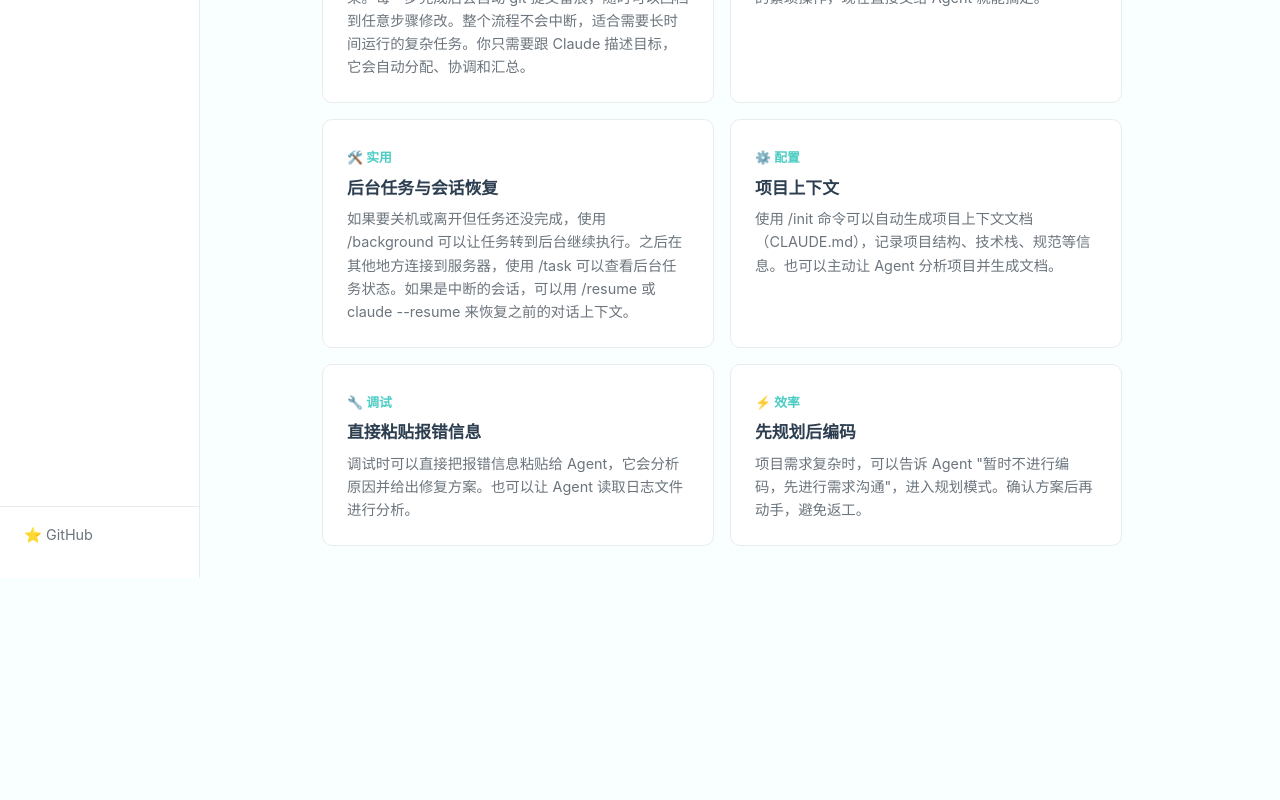
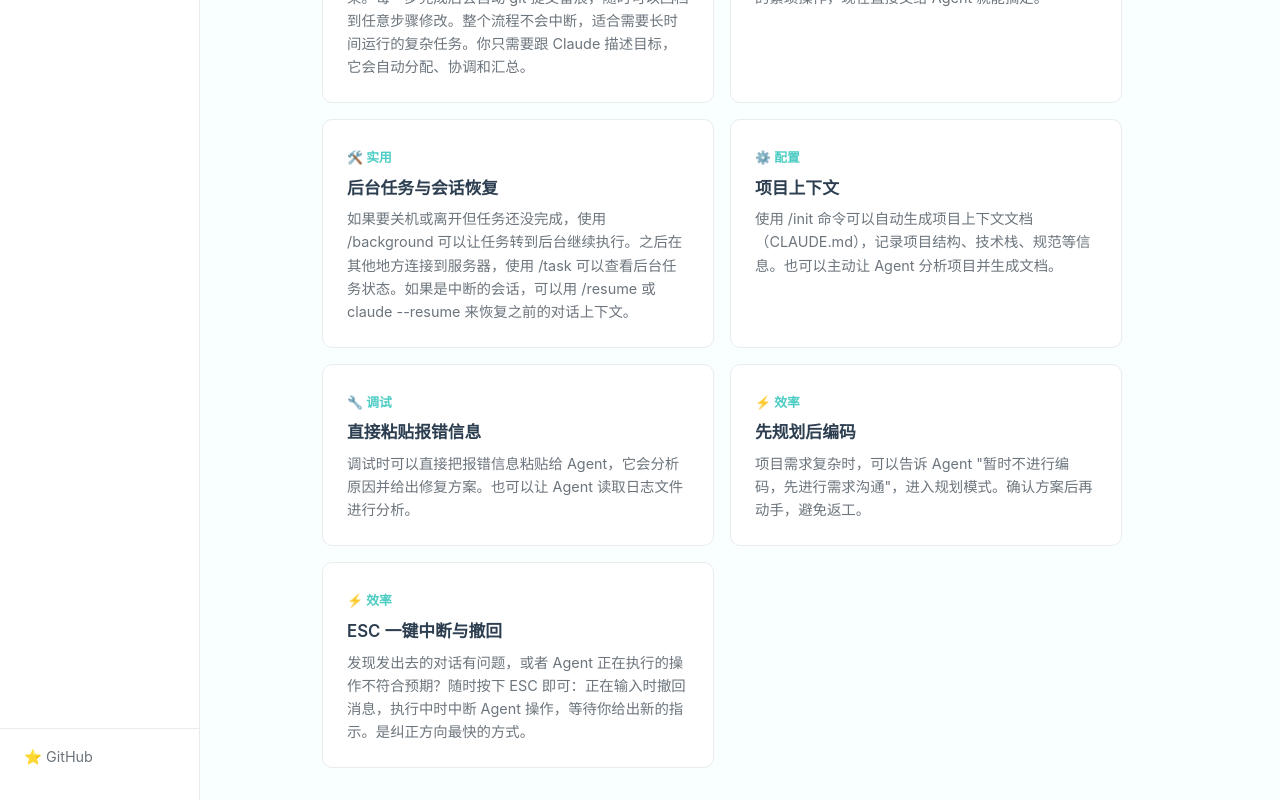
Before and after one commit to lucksufe/agent-dojo, a Vue app: page /tips in a window 1280 px wide. Shown: the part 696-1496 px from the top of the page. Before the commit the page ends 1274 px from the top, so only its background shows below. Built offline with nearby package versions, Linux system fonts and the light colour scheme.

Commit message:
feat: 添加 ESC 中断与撤回小技巧

```diff
--- a/src/data/tips.js
+++ b/src/data/tips.js
@@ -38,5 +38,10 @@ export const tips = [
     category: '效率',
     title: '先规划后编码',
     content: '项目需求复杂时，可以告诉 Agent "暂时不进行编码，先进行需求沟通"，进入规划模式。确认方案后再动手，避免返工。'
+  },
+  {
+    category: '效率',
+    title: 'ESC 一键中断与撤回',
+    content: '发现发出去的对话有问题，或者 Agent 正在执行的操作不符合预期？随时按下 ESC 即可：正在输入时撤回消息，执行中时中断 Agent 操作，等待你给出新的指示。是纠正方向最快的方式。'
   }
 ]
```
